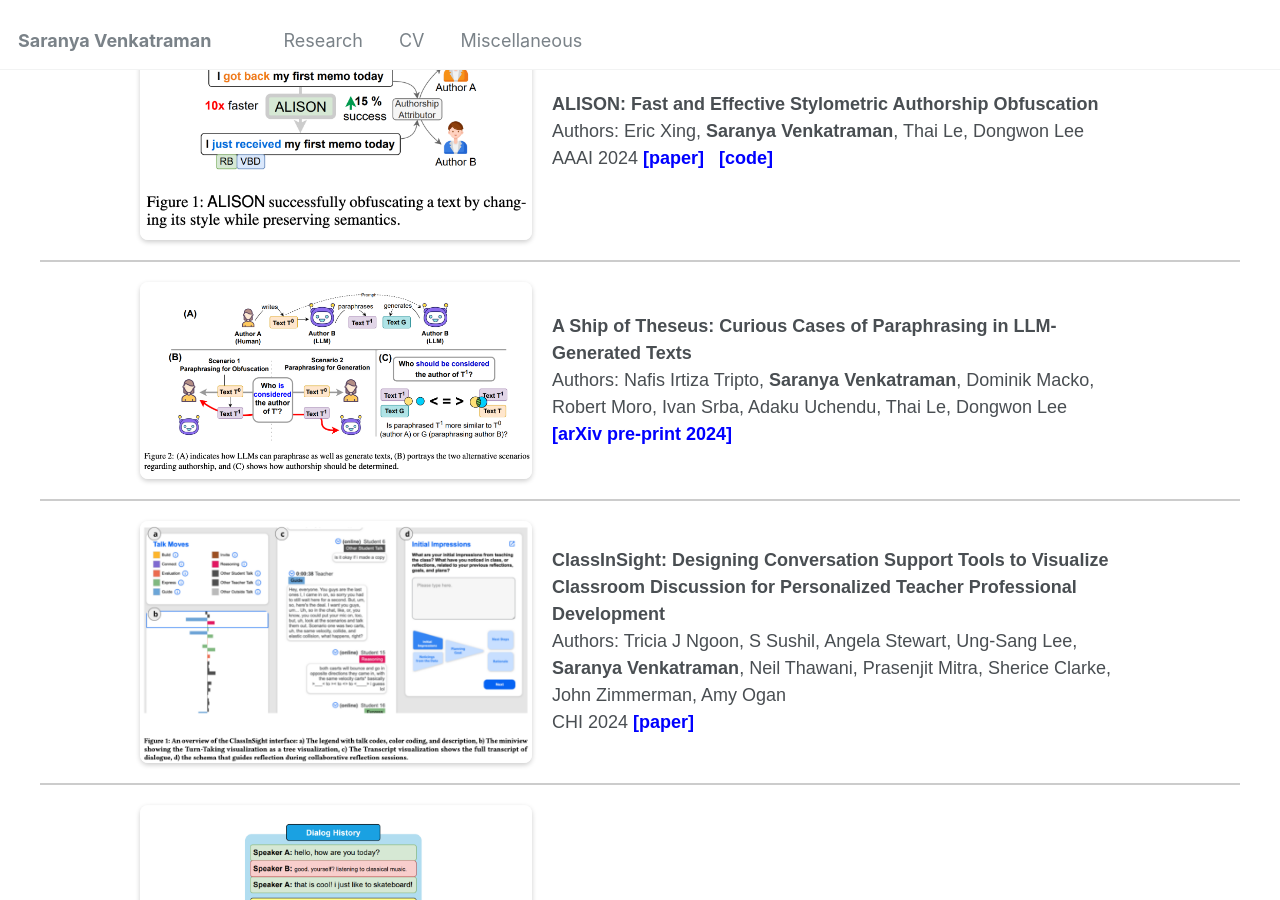
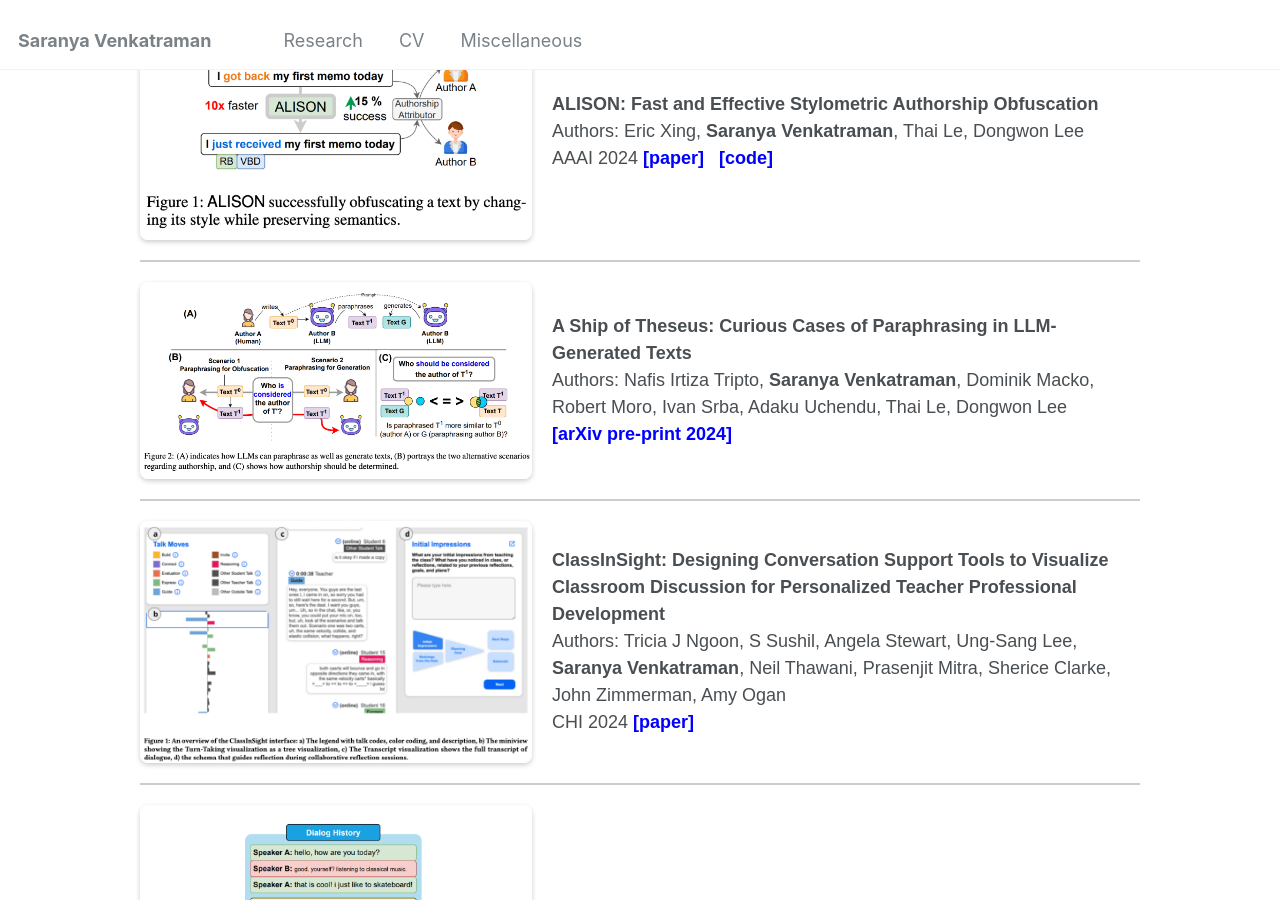
Before and after one commit to saranya-venkatraman/saranya-venkatraman.github.io, a Jekyll site: the page built from _pages/research.html, in a window 1280 px wide and 900 px high, scrolled down 325 px. Built offline with Jekyll 4.4.1, drawn with Linux system fonts in a browser that asks for light colours.

Commit message:
Update research.html

```diff
--- a/_pages/research.html
+++ b/_pages/research.html
@@ -109,7 +109,7 @@ comments: true
 </div>
 
 
-<hr style="width:1200px; margin: auto;" /> <!-- Horizontal line between segments -->
+<hr style="width:1000px; margin: auto;" /> <!-- Horizontal line between segments -->
 
 <div class="container">
   <div class="content">
@@ -128,7 +128,7 @@ comments: true
 </div>
 
 
-<hr style="width:1200px; margin: auto;" /> <!-- Horizontal line between segments -->
+<hr style="width:1000px; margin: auto;" /> <!-- Horizontal line between segments -->
 
 <div class="container">
   <div class="content">
@@ -146,7 +146,7 @@ comments: true
   </div>
 </div>
 
-<hr style="width:1200px; margin: auto;" /> <!-- Horizontal line between segments -->
+<hr style="width:1000px; margin: auto;" /> <!-- Horizontal line between segments -->
 
 <div class="container">
   <div class="content">
@@ -164,7 +164,7 @@ comments: true
   </div>
 </div>
 
-<hr style="width:1200px; margin: auto;" /> <!-- Horizontal line between segments -->
+<hr style="width:1000px; margin: auto;" /> <!-- Horizontal line between segments -->
 
 <div class="container">
   <div class="content">
@@ -182,7 +182,7 @@ comments: true
   </div>
 </div>
 
-<hr style="width:1200px; margin: auto;" /> <!-- Horizontal line between segments -->
+<hr style="width:1000px; margin: auto;" /> <!-- Horizontal line between segments -->
 
 <div class="container">
   <div class="content">
```
